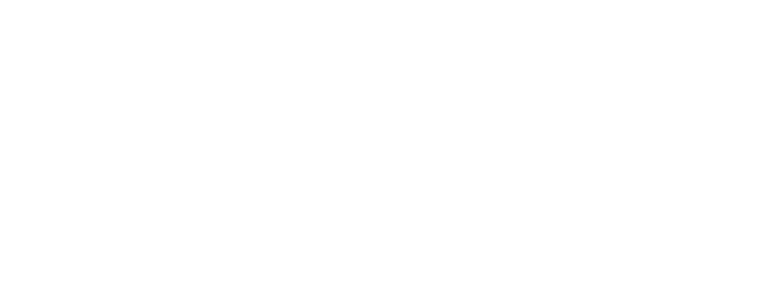
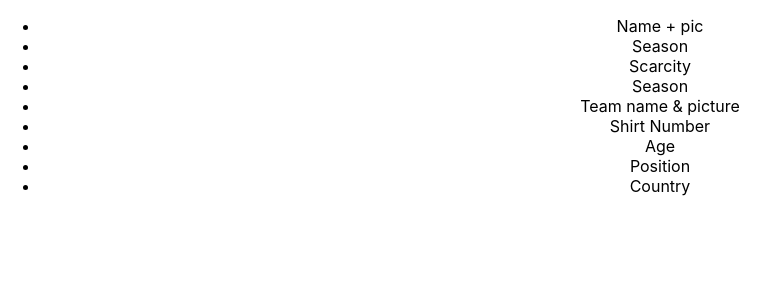
Before and after one commit to vilsbole/slugalite, a React (Create React App) app: page / in a window 1280 px wide. Shown: the top 300 px of the page, without its empty margins (0-779 px from the left). Built offline with nearby package versions, Linux system fonts and the light colour scheme.

Commit message:
Display naive Card

```diff
--- a/src/App.tsx
+++ b/src/App.tsx
@@ -1,8 +1,13 @@
 import React from "react";
 import "./App.css";
+import { Card } from "./components";
 
 function App() {
-  return <div className="App"></div>;
+  return (
+    <div className="App">
+      <Card></Card>
+    </div>
+  );
 }
 
 export default App;
--- /dev/null
+++ b/src/components/Card.tsx
@@ -0,0 +1,21 @@
+import React from "react";
+
+export const Card = () => {
+  return (
+    <>
+      <div>
+        <ul>
+          <li>Name + pic</li>
+          <li>Season</li>
+          <li>Scarcity</li>
+          <li>Season</li>
+          <li>Team name & picture</li>
+          <li>Shirt Number</li>
+          <li>Age</li>
+          <li>Position</li>
+          <li>Country</li>
+        </ul>
+      </div>
+    </>
+  );
+};
--- /dev/null
+++ b/src/components/index.ts
@@ -0,0 +1 @@
+export * from "./Card";
```
